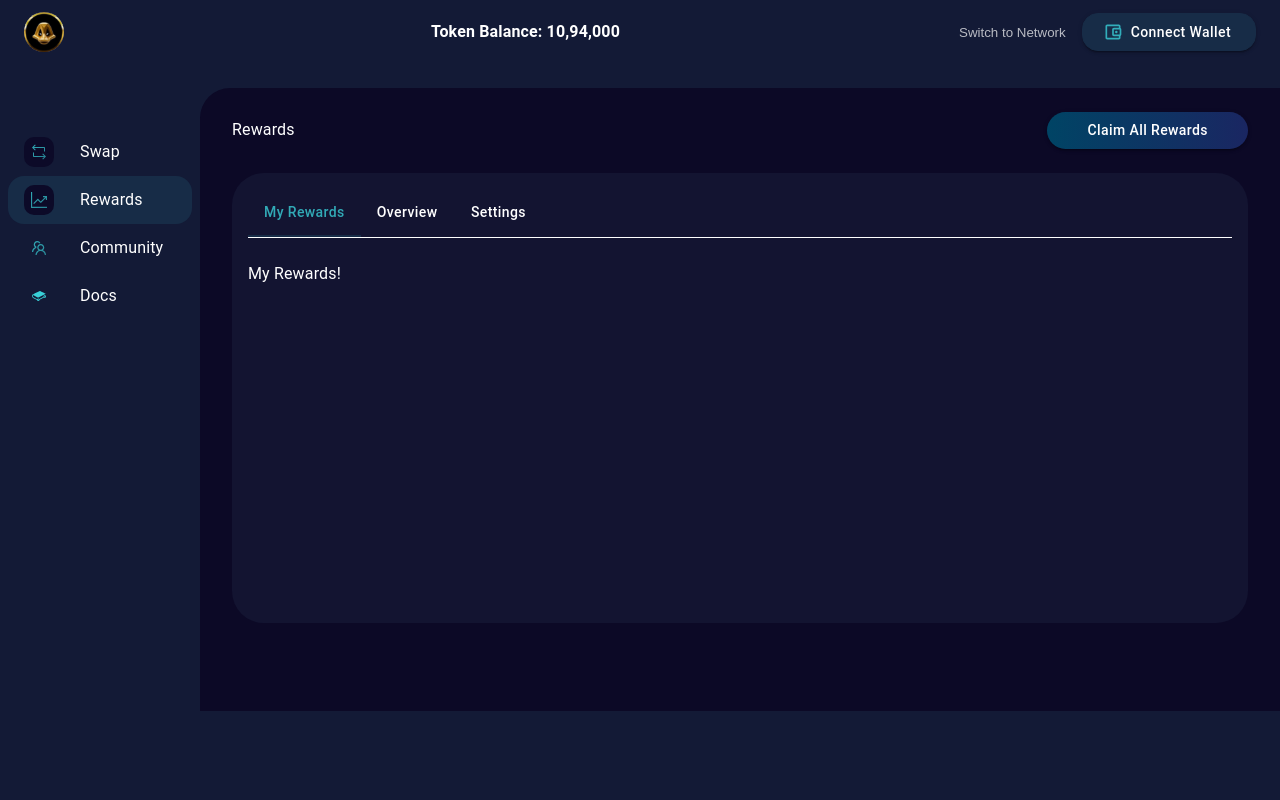
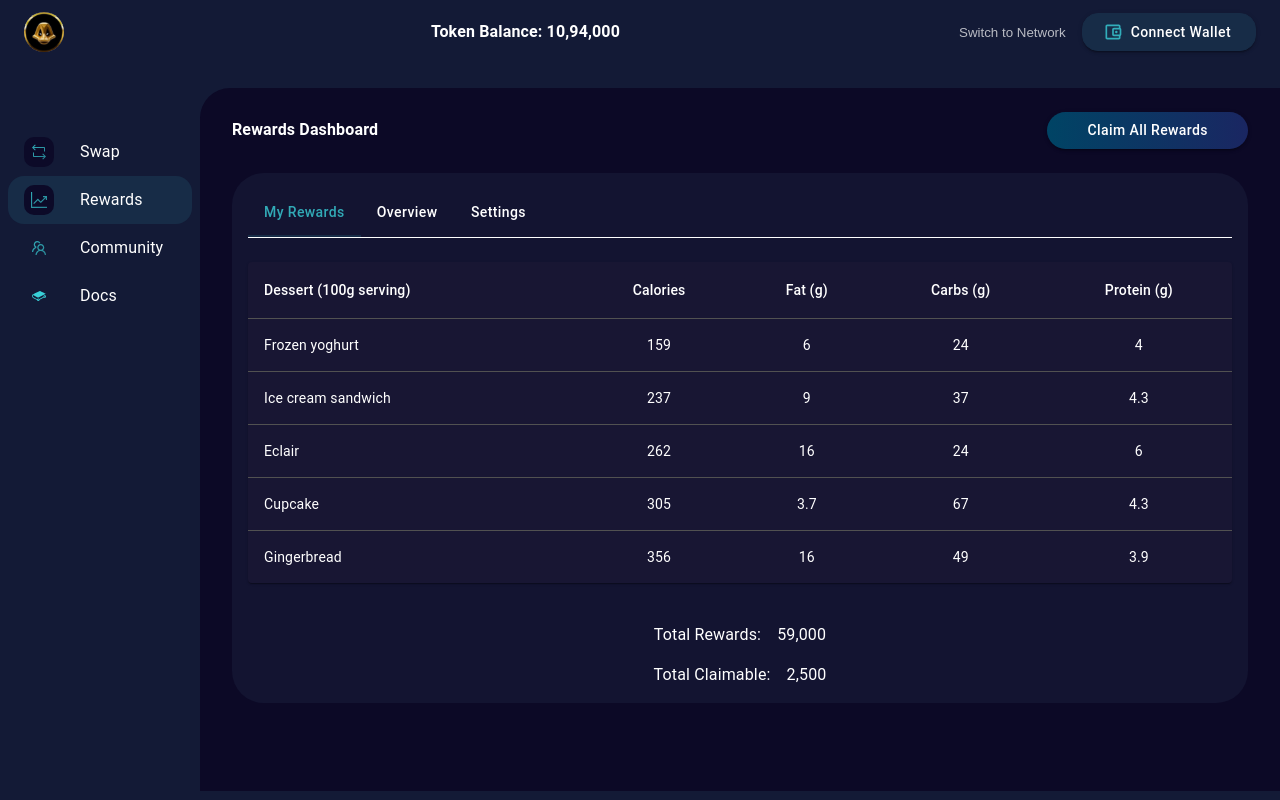
Before and after one commit to golduckdao/goldx, a React (Create React App) app: page /rewards in a window 1280 px wide. Built offline with nearby package versions, Linux system fonts and the light colour scheme.

Commit message:
Pushing arbitrary data.

```diff
--- a/src/assets/theme/theme.js
+++ b/src/assets/theme/theme.js
@@ -12,6 +12,10 @@
     secondary: {
       main: "#4E0076"
     },
-    rewardsTab: "#39D0D8CC"
+    rewardsTab: "#39D0D8CC",
+    background: {
+      default: "#131A36",
+      paper: "#0C0A28"
+    }
   }
 })
--- /dev/null
+++ b/src/components/CustomTable.js
@@ -0,0 +1,60 @@
+import * as React from 'react';
+import Table from '@mui/material/Table';
+import TableBody from '@mui/material/TableBody';
+import TableCell from '@mui/material/TableCell';
+import TableContainer from '@mui/material/TableContainer';
+import TableHead from '@mui/material/TableHead';
+import TableRow from '@mui/material/TableRow';
+import Paper from '@mui/material/Paper';
+
+function createData(
+  name,
+  calories,
+  fat,
+  carbs,
+  protein,
+) {
+  return { name, calories, fat, carbs, protein };
+}
+
+const rows = [
+  createData('Frozen yoghurt', 159, 6.0, 24, 4.0),
+  createData('Ice cream sandwich', 237, 9.0, 37, 4.3),
+  createData('Eclair', 262, 16.0, 24, 6.0),
+  createData('Cupcake', 305, 3.7, 67, 4.3),
+  createData('Gingerbread', 356, 16.0, 49, 3.9),
+];
+
+export default function CustomTable({header, tablerows}) {
+  return (
+    <TableContainer component={Paper}>
+      <Table sx={{ minWidth: 650 }} aria-label="simple table">
+        <TableHead>
+          <TableRow>
+            <TableCell>Dessert (100g serving)</TableCell>
+            <TableCell align="center">Calories</TableCell>
+            <TableCell align="center">Fat&nbsp;(g)</TableCell>
+            <TableCell align="center">Carbs&nbsp;(g)</TableCell>
+            <TableCell align="center">Protein&nbsp;(g)</TableCell>
+          </TableRow>
+        </TableHead>
+        <TableBody>
+          {rows.map((row) => (
+            <TableRow
+              key={row.name}
+              sx={{ '&:last-child td, &:last-child th': { border: 0 } }}
+            >
+              <TableCell component="th" scope="row">
+                {row.name}
+              </TableCell>
+              <TableCell align="center">{row.calories}</TableCell>
+              <TableCell align="center">{row.fat}</TableCell>
+              <TableCell align="center">{row.carbs}</TableCell>
+              <TableCell align="center">{row.protein}</TableCell>
+            </TableRow>
+          ))}
+        </TableBody>
+      </Table>
+    </TableContainer>
+  );
+}
--- a/src/pages/Rewards.js
+++ b/src/pages/Rewards.js
@@ -3,6 +3,7 @@
 import { useTheme } from "@mui/material/styles";
 import BlueButton from '../components/BlueButton';
 import TabPanel from '../components/TabPanel';
+import CustomTable from '../components/CustomTable';
 
 const Rewards = () => {
   const theme = useTheme();
@@ -27,7 +28,7 @@
         justifyContent: 'space-between',
         alignItems: 'center'
       }}>
-        <Typography>Rewards</Typography>
+        <Typography><b>Rewards Dashboard</b></Typography>
         <BlueButton>Claim All Rewards</BlueButton>
       </Box>
       <Box sx={{
@@ -41,7 +42,7 @@
           // justifyContent: 'center',
           // alignItems: 'center',
           width: "100%",
-          height: {sm: '400px', lg: '450px', xl: '634px'},
+          // height: {sm: '400px', lg: '450px', xl: '634px'},
           background: '#131431',
           borderRadius: theme.spacing(4),
           mb:{sm: 15, lg: 11},
@@ -56,17 +57,30 @@
 
           </Box>
           <TabPanel value={value} index={0} boxSx={{px: 0}}>
-            <Typography> My Rewards!</Typography>
+            <CustomTable />
           </TabPanel>
           <TabPanel value={value} index={1} boxSx={{px: 0}}>
-            <BlueButton>Update Balance</BlueButton>
-            <Typography> Overview!</Typography>
+            <Box sx={{ display: 'flex', justifyContent: 'flex-end', mb: 2}}>
+              <BlueButton>Update Balance</BlueButton>
+            </Box>
+            <CustomTable />
           </TabPanel>
           <TabPanel value={value} index={2} boxSx={{px: 0}}>
-            <BlueButton>Buy Rewards</BlueButton>
-            <Typography> Settings!</Typography>
+          <Box sx={{ display: 'flex', justifyContent: 'flex-end', mb: 2}}>
+              <BlueButton>Buy Rewards</BlueButton>
+            </Box>
+            <CustomTable />
           </TabPanel>
 
+
+          <Box sx={{ display: 'flex', justifyContent: 'center', alignItems: 'center', my: 2}}>
+            <Typography mr={2}>Total Rewards: </Typography>
+            <Typography>59,000</Typography>
+          </Box>
+          <Box sx={{ display: 'flex', justifyContent: 'center', alignItems: 'center'}}>
+            <Typography mr={2}>Total Claimable: </Typography>
+            <Typography>2,500</Typography>
+          </Box>
         </Box>
       </Box>
 
--- a/src/pages/Swap.js
+++ b/src/pages/Swap.js
@@ -14,8 +14,9 @@
       display: {xs: 'none', sm: 'block'},
       ml: {sm: '200px'},
       background: '#0C0926',
+      borderRadius: '30px 0px 0px 0px'
     }}>
-      <Typography ml={2} mx={2}>
+      <Typography py={2} align="center">
         <b>SWAP tokens at discounted Price</b>
       </Typography>
       <Box sx={{
@@ -28,7 +29,7 @@
           borderRadius: '16px',
           height: {sm: '350px', lg: '470px', xl: '600px'},
           width: {sm: '440px', lg: '550px', xl:'760px'},
-          my: {sm: 12, lg: 8},
+          my: {sm: 10, lg: 6},
         }}>
           <Box sx={{
             display: 'flex',
```
